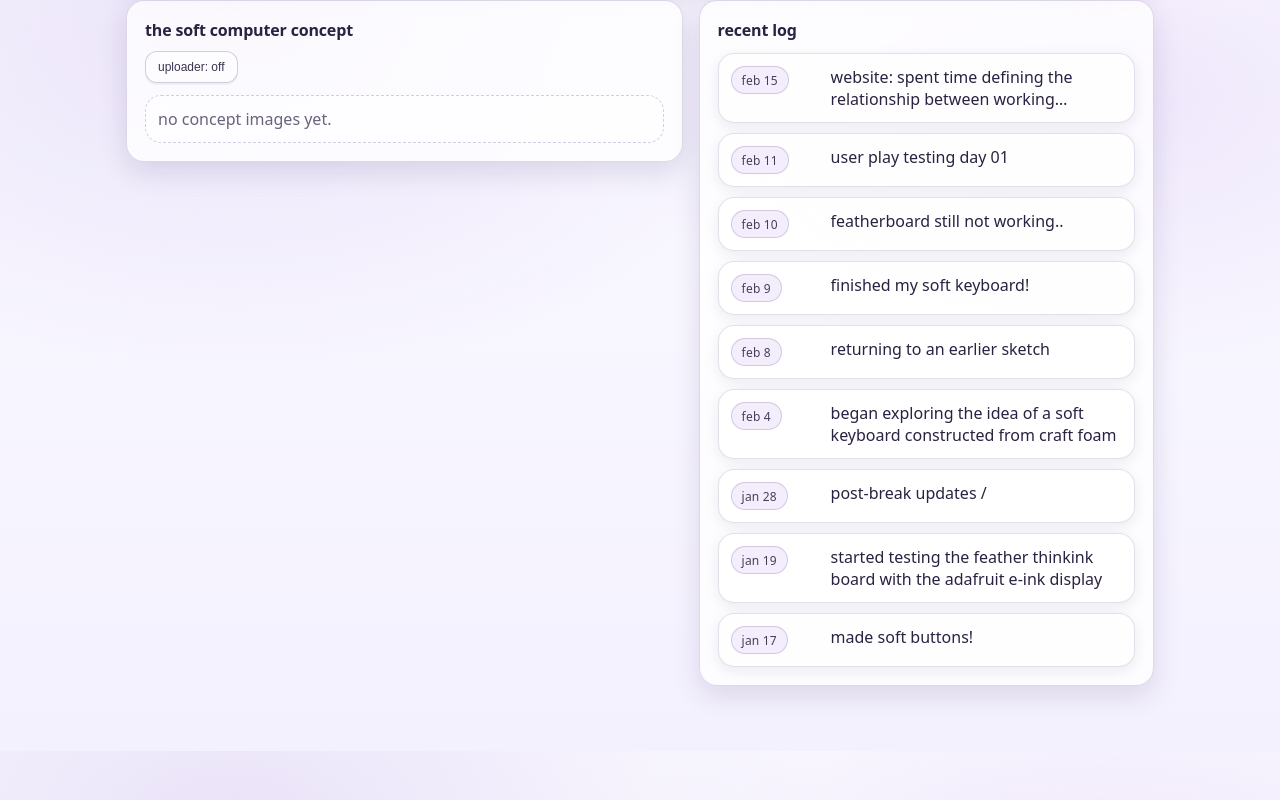
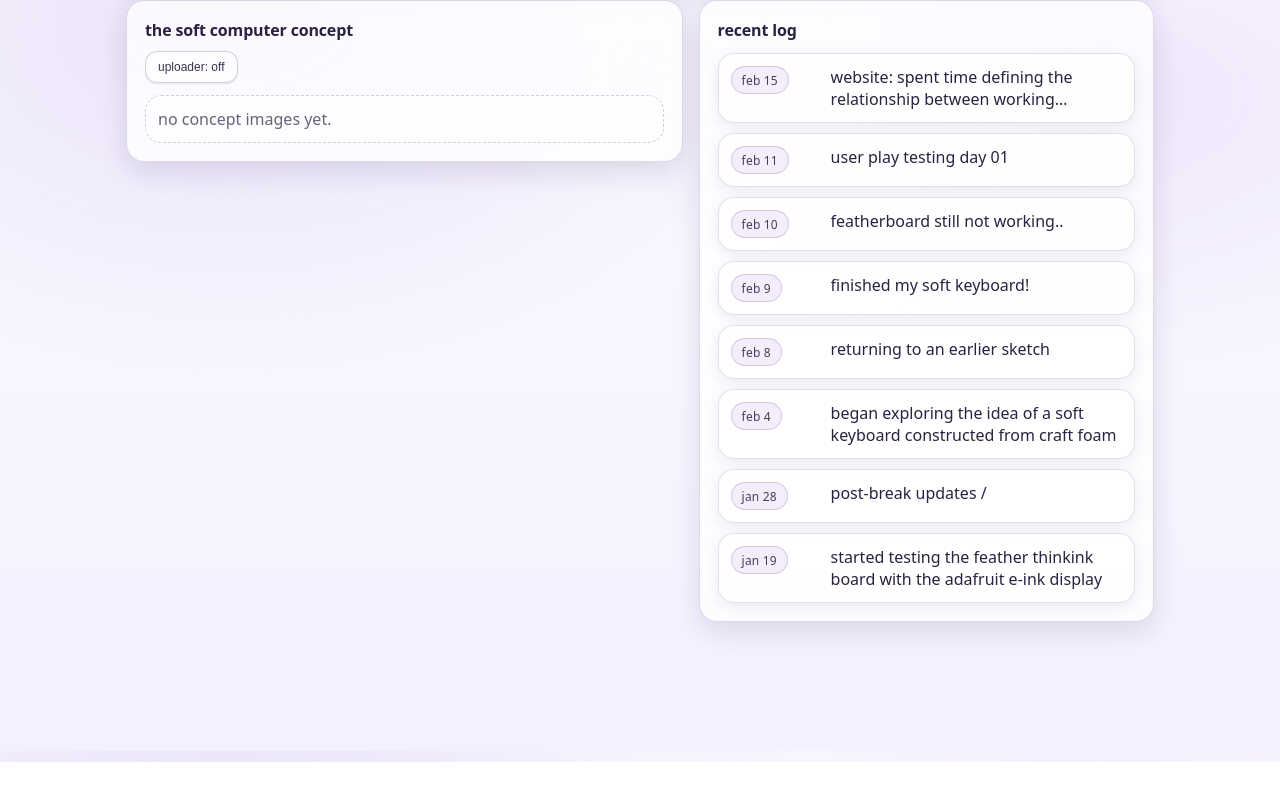
Before and after one commit to yafira/soft-computer, a Next.js app: page / in a window 1280 px wide. Shown: the part 849-1649 px from the top of the page. After the commit the page ends 1611 px from the top, so only its background shows below. Built offline with nearby package versions, Linux system fonts and the light colour scheme; no server answers; the database is empty.

Commit message:
reduced # of entries displayed

```diff
--- a/src/components/LogNotebookPage.js
+++ b/src/components/LogNotebookPage.js
@@ -9,7 +9,7 @@ const PublishLogsButton = dynamic(
 );
 
 const PAPER_MODE_KEY = "softcomputer-paper-mode";
-const PAGE_SIZE = 9;
+const PAGE_SIZE = 8;
 
 function previewText(raw, maxChars = 120) {
   const t = (raw || "").trim();
--- a/src/components/TimelinePreview.js
+++ b/src/components/TimelinePreview.js
@@ -51,7 +51,7 @@ export default function TimelinePreview() {
   // limit to latest 5
   const recent = useMemo(() => {
     // your published json already exports sorted newest-first
-    return (entries || []).slice(0, 9);
+    return (entries || []).slice(0, 8);
   }, [entries]);
 
   return (
```
